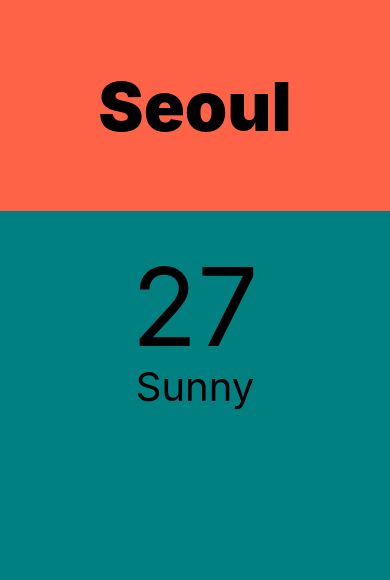
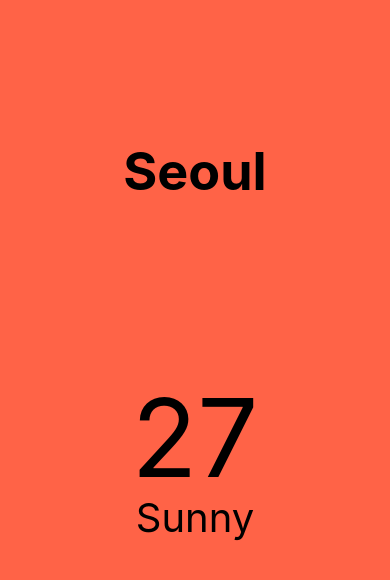
Before and after one commit to babooteng2/NomadWeather, a React Native app: screen / in a window 390 px wide. Shown: the top 580 px of the page. Built offline with nearby package versions, Linux system fonts and the light colour scheme.

Commit message:
#1.6 Styles with ScrollView Component

```diff
--- a/App.js
+++ b/App.js
@@ -1,6 +1,8 @@
 import { StatusBar } from 'expo-status-bar';
 import React from 'react';
-import { StyleSheet, Text, View } from 'react-native';
+import { Dimensions ,ScrollView, StyleSheet, Text, View } from 'react-native';
+
+const {width:SCREEN_WIDTH} = Dimensions.get('window');
 
 export default function App() {
   return (
@@ -9,19 +11,33 @@ export default function App() {
       <View style={styles.city}>
         <Text style={styles.cityName}>Seoul</Text>
       </View>
-      <View style={styles.weather}>
+      <ScrollView
+        horizontal
+        pagingEnabled={true}
+        showsHorizontalScrollIndicator={false}
+        contentContainerStyle={styles.weather}>
         <View style={styles.day}>
           <Text style={styles.temp}>27</Text>
           <Text style={styles.desc}>Sunny</Text>
         </View>
-      </View>
+        <View style={styles.day}>
+          <Text style={styles.temp}>27</Text>
+          <Text style={styles.desc}>Sunny</Text>
+        </View>
+        <View style={styles.day}>
+          <Text style={styles.temp}>27</Text>
+          <Text style={styles.desc}>Sunny</Text>
+        </View>
+      </ScrollView>
     </View>
   );
 }
 
 const styles = StyleSheet.create({
   container:{
-    flex:1, backgroundColor:"tomato"
+    flex:1,
+    fontFamily: "-apple-system,system-ui,BlinkMacSystemFont,Segoe UI,Roboto",
+    backgroundColor:"tomato"
   },
   city: {
     flex: 1,
@@ -29,20 +45,20 @@ const styles = StyleSheet.create({
     alignItems: "center",
   },
   cityName: {
-    fontSize: 68,
-    fontWeight: "900"
+    fontSize: 52,
+    fontWeight: "bold",
   },
   weather: {
-    flex: 3,
+
   },
   day: {
-    flex: 1,
-    backgroundColor: "teal",
+    width: SCREEN_WIDTH,
     alignItems: "center",
   },
   temp: {
     margin: 30,
-    fontSize: 108
+    fontSize: 108,
+    fontWeight: "400",
   },
   desc: {
     margin: -40,
```
